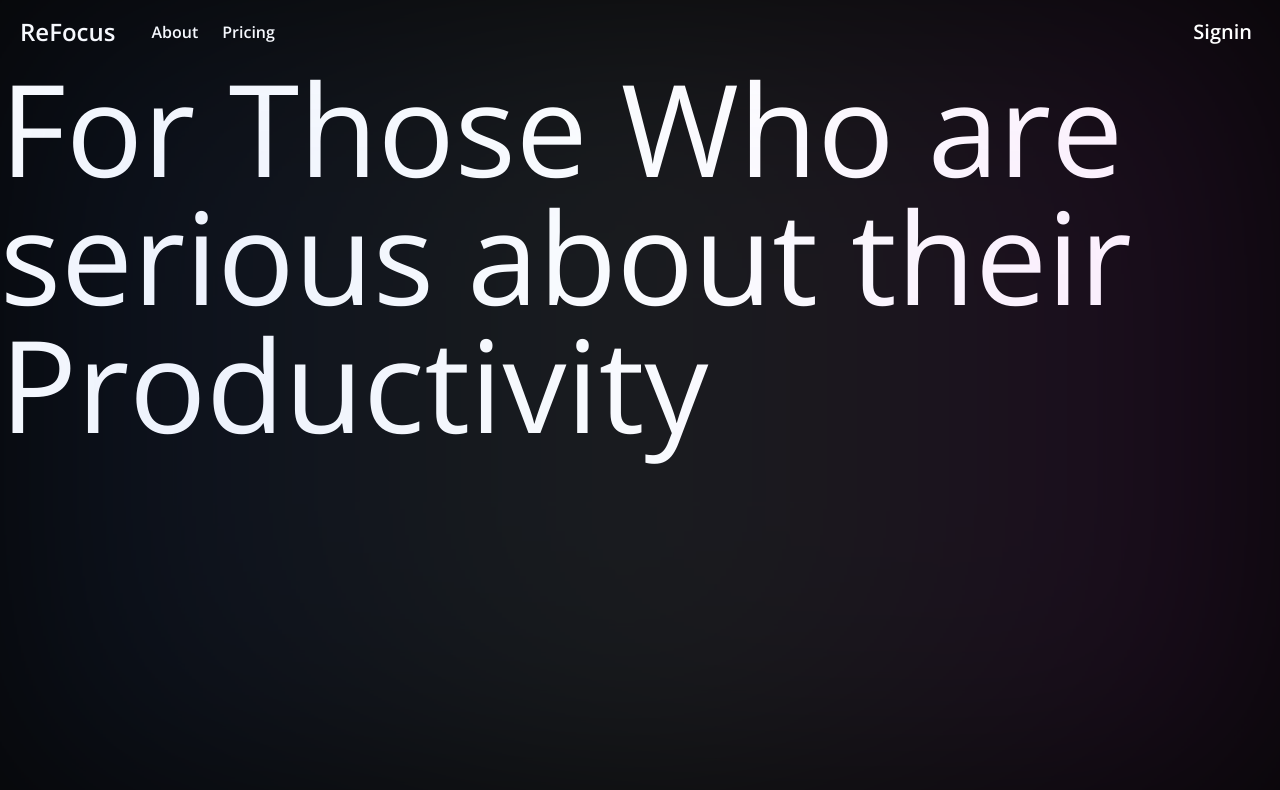
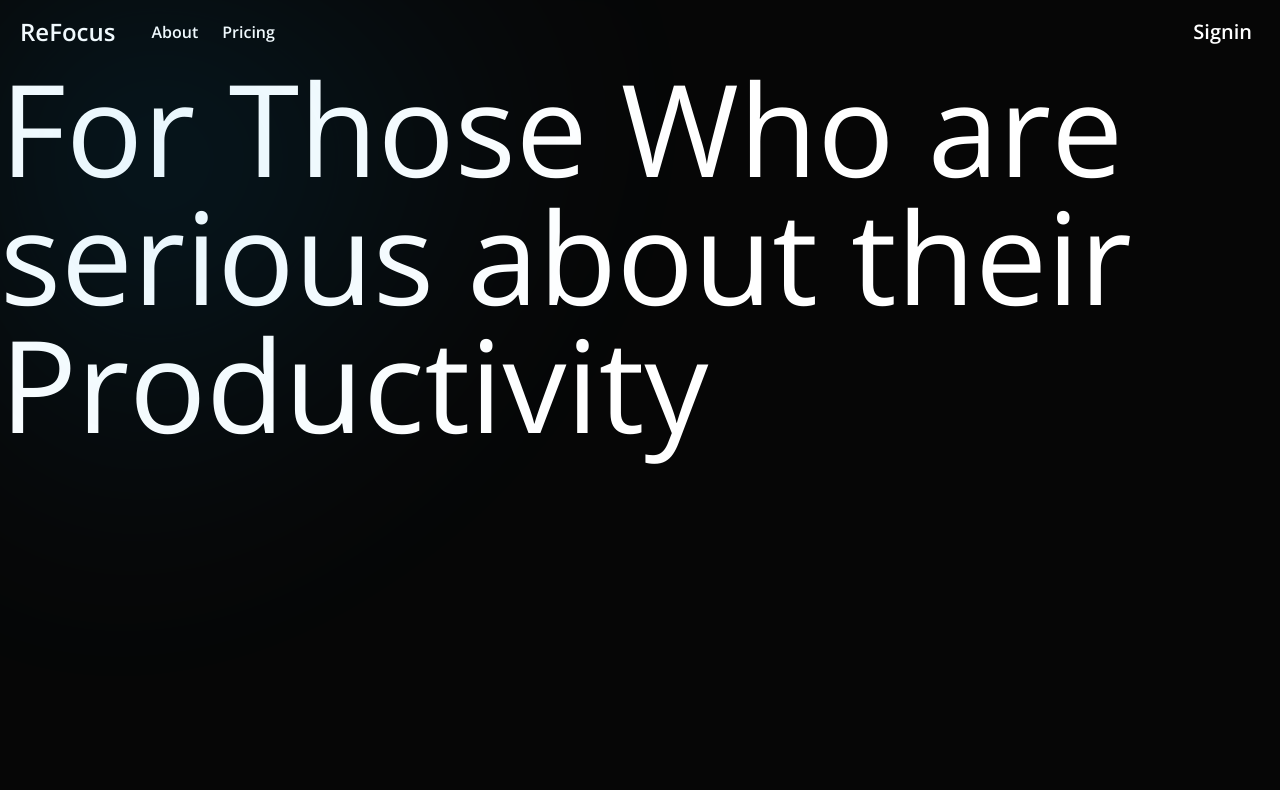
Before and after one commit to yashbudhia/next-chrome-extension, a Next.js app: page / in a window 1280 px wide. Shown: the top 790 px of the page. Built offline with nearby package versions, Linux system fonts and the light colour scheme.

Commit message:
landing-circle

```diff
--- a/components/LandingPage.tsx
+++ b/components/LandingPage.tsx
@@ -1,7 +1,33 @@
+"use client";
+
+import React, { MouseEvent } from "react";
+import { motion, useMotionTemplate, useMotionValue } from "framer-motion";
+
 export default function LandingPage() {
+  let mouseX = useMotionValue(0);
+  let mouseY = useMotionValue(0);
+
+  console.log("render");
+  function handleMouseMove({ clientX, clientY, currentTarget }: MouseEvent) {
+    let { left, top } = currentTarget.getBoundingClientRect();
+    let xPosition = clientX - left;
+    let yPosition = clientY - top;
+
+    mouseX.set(xPosition);
+    mouseY.set(yPosition);
+  }
   return (
-    <div className="text-semibold text-9xl">
-      For Those Who are serious about their Productivity
-    </div>
+    <>
+      <motion.div
+        onMouseMove={handleMouseMove}
+        className=" absolute  inset-0 opacity-20 gradient-01 "
+        style={{
+          background: useMotionTemplate`radial-gradient(750px circle at ${mouseX}px ${mouseY}px,rgb(14 165 233),transparent 80%)`,
+        }}
+      />
+      <div className="text-semibold text-9xl">
+        For Those Who are serious about their Productivity
+      </div>
+    </>
   );
 }
--- a/components/Navbar.tsx
+++ b/components/Navbar.tsx
@@ -7,7 +7,6 @@ import styles from "./../styles/index";
 export default function Navbar() {
   return (
     <motion.nav variants={navVariants} initial="hidden" whileInView="show">
-      <div className="absolute  inset-0  opacity-10 gradient-01 " />
       <div className="flex h-16 items-center pl-3 gap-4 w-32 ">
         <div className="text-xl pl-2 font-bold ">ReFocus</div>
         <div className="flex h-16 items-center gap-4 pl-4">
```
